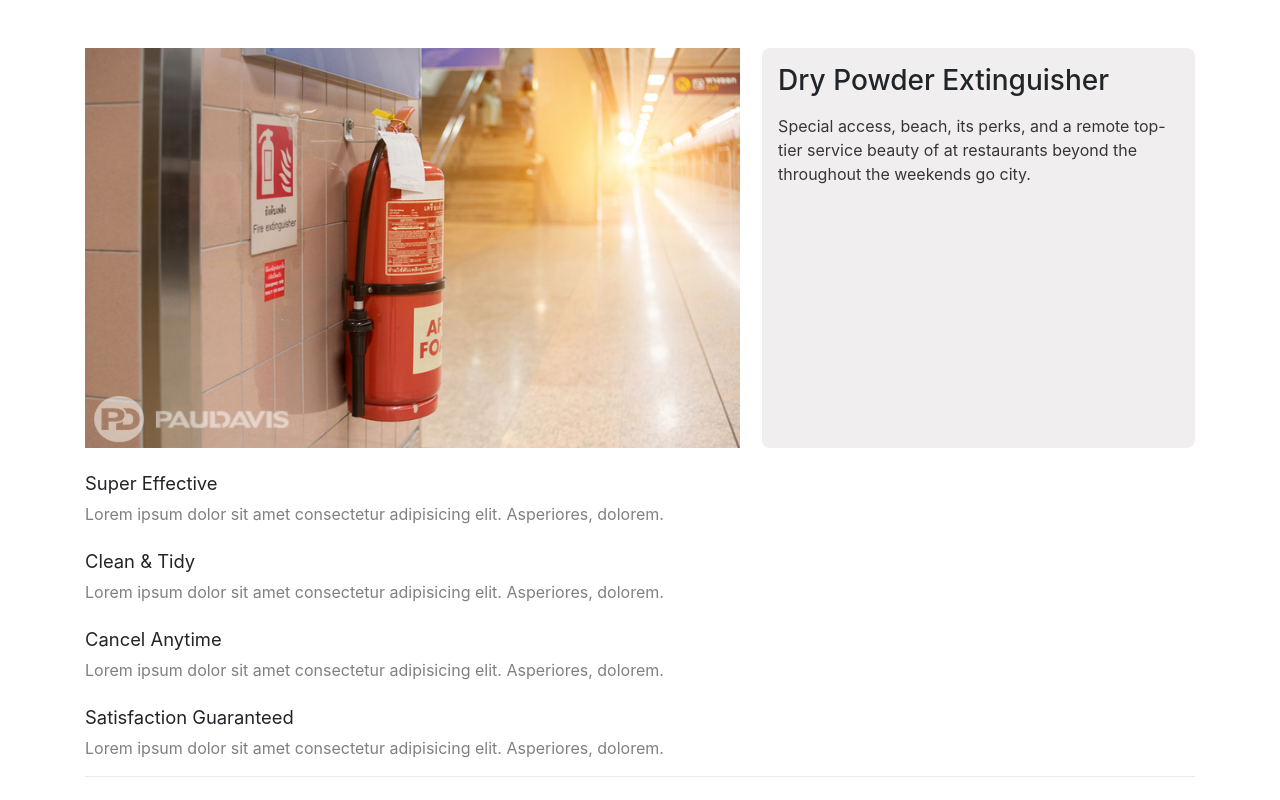
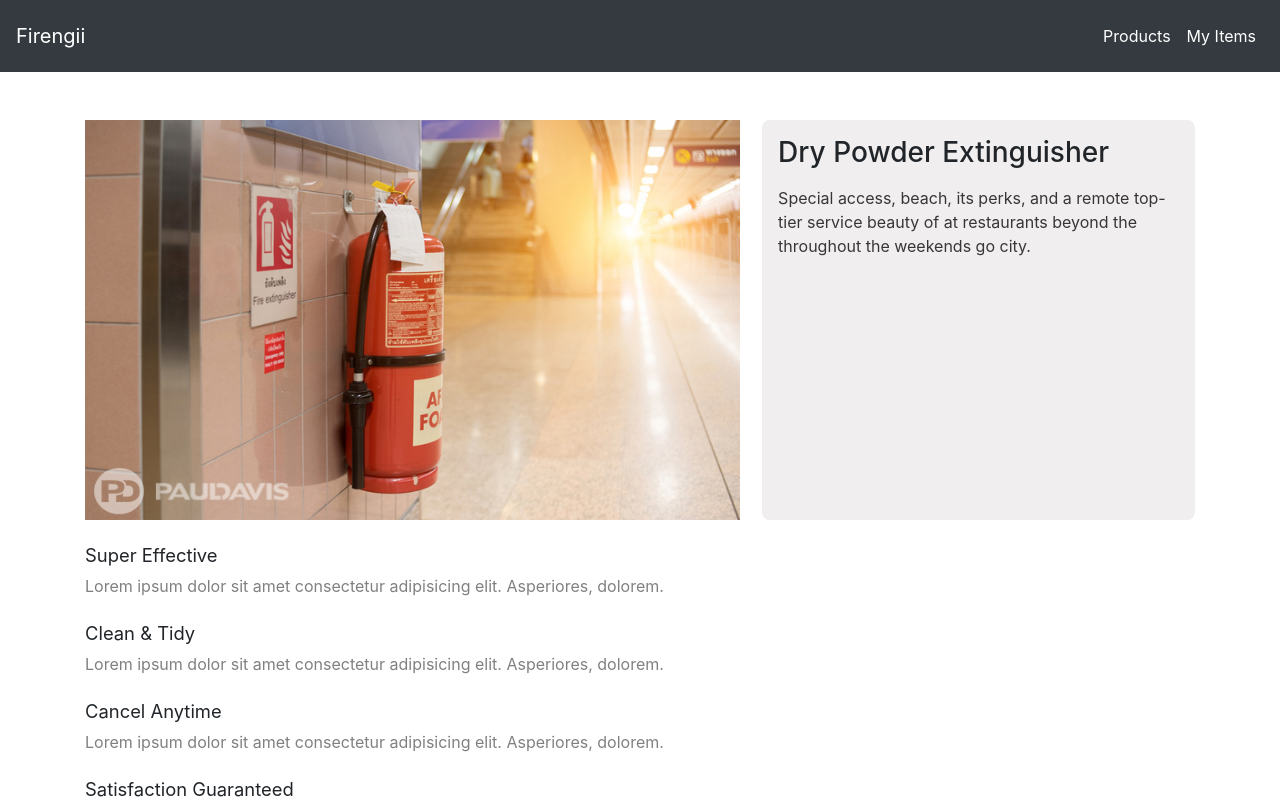
Before and after one commit to Adedipupo/fireEx, a Nuxt app: page /products/1 in a window 1280 px wide. Shown: the top 800 px of the page. Built offline with nearby package versions, Linux system fonts and the light colour scheme.

Commit message:
refactoring layouts

```diff
--- /dev/null
+++ b/layouts/default.vue
@@ -0,0 +1,6 @@
+<template>
+<div>
+  <Nav />
+  <Nuxt />
+</div>
+</template>
--- a/pages/products/_id.vue
+++ b/pages/products/_id.vue
@@ -53,7 +53,8 @@
       <!-- <Reviews /> -->
     </div>
     <div v-else class="container padding">
-      <PageNotFound />
+      <!-- <PageNotFound /> -->
+      page not found
     </div>
   </div>
 </template>
```
Also changed, not shown: layouts/no-nav.vue (added).
